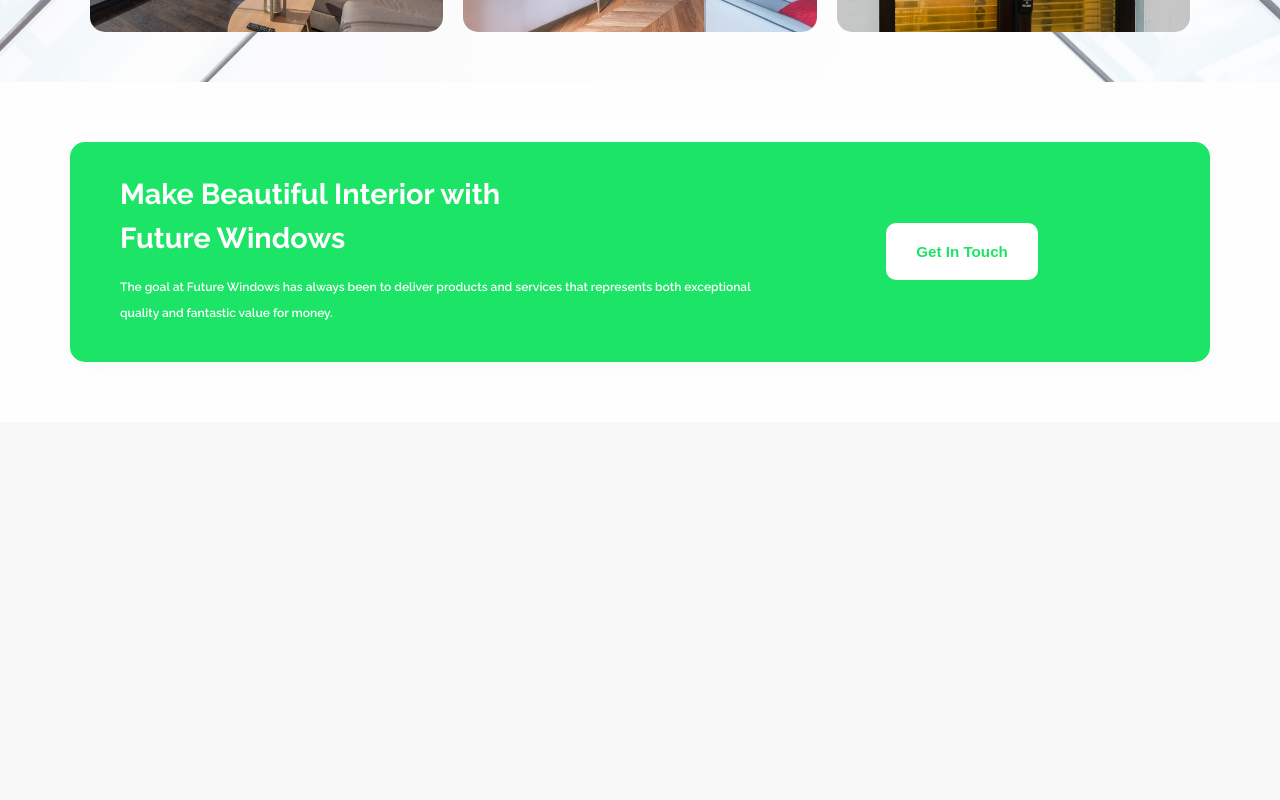
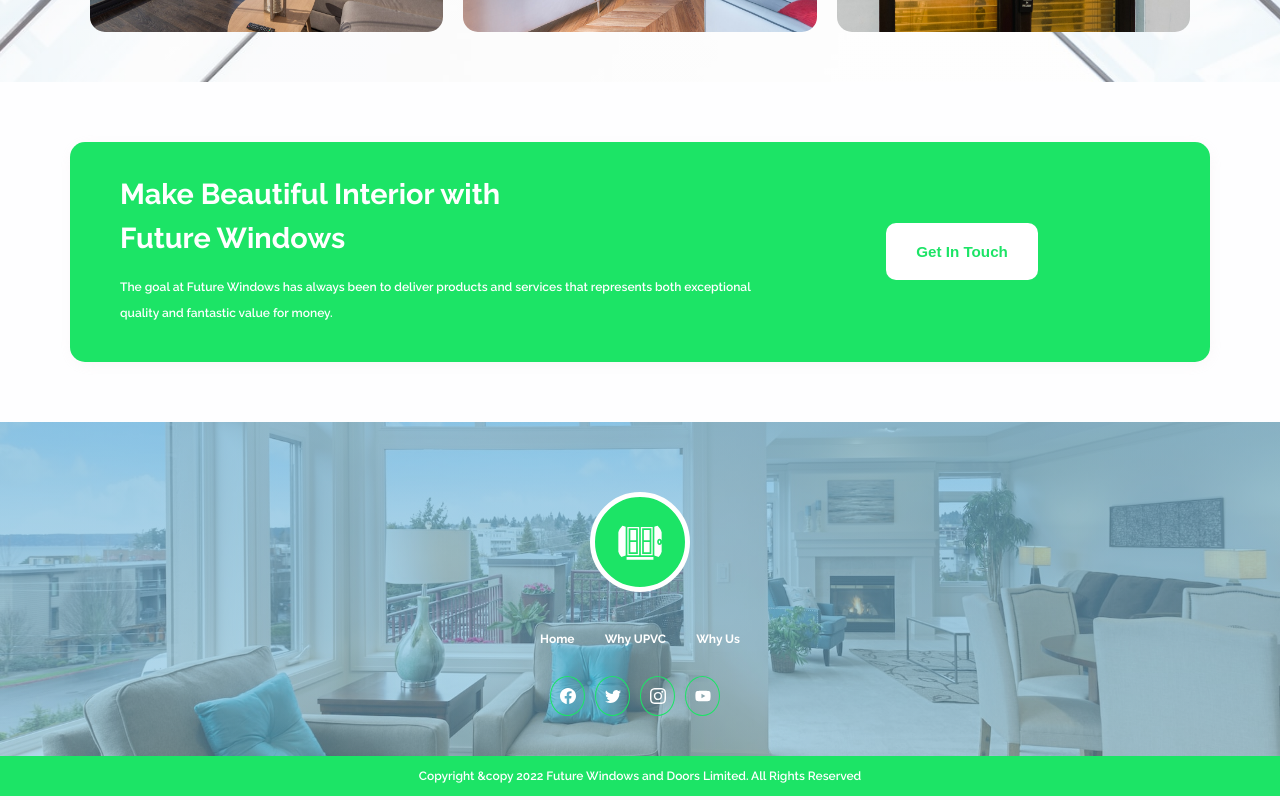
Before and after one commit to Achiekobby/real_estate_landing_page, a React (Create React App) app: page / in a window 1280 px wide. Shown: the part 4648-5448 px from the top of the page. Before the commit the page ends 5070 px from the top, so only its background shows below. Built offline with nearby package versions, Linux system fonts and the light colour scheme.

Commit message:
footer section has been completed

```diff
--- /dev/null
+++ b/src/components/Footer.jsx
@@ -0,0 +1,50 @@
+import React from "react";
+import "../scss/Footer.scss";
+import {BsFacebook, BsTwitter,BsInstagram} from 'react-icons/bs'
+import {FaYoutube} from 'react-icons/fa'
+import footerBg from "../assets/footer1.jpg";
+import {GiWindow} from 'react-icons/gi'
+const Footer = () => {
+  return (
+    <footer className="footer">
+      <div className="container">
+        <div className="copyright">
+          <p>Copyright &copy 2022 Future Windows and Doors Limited. All Rights Reserved</p>
+        </div>
+        <div className="footer-bg">
+          <img src={footerBg} alt="room-img" />
+        </div>
+        <div className="wrapper">
+          <div className="footer_content">
+            <div className="logo">
+              <GiWindow className="logo_icon"/>
+            </div>
+            <div className="site_links">
+              <ul className="links_items">
+                <li className="link">Home</li>
+                <li className="link">Why uPVC</li>
+                <li className="link">Why Us</li>
+              </ul>
+            </div>
+            <div className="socials">
+              <div className="social_icon">
+                <BsFacebook className="icon"/>
+              </div>
+              <div className="social_icon">
+                <BsTwitter className="icon"/>
+              </div>
+              <div className="social_icon">
+                <BsInstagram className="icon" />
+              </div>
+              <div className="social_icon">
+                <FaYoutube className="icon"/>
+              </div>
+            </div>
+          </div>
+        </div>
+      </div>
+    </footer>
+  );
+};
+
+export default Footer;
--- a/src/pages/Home.jsx
+++ b/src/pages/Home.jsx
@@ -10,6 +10,7 @@
 import Choose from '../components/Choose'
 import Gallery from '../components/Gallery'
 import Contact from '../components/Contact'
+import Footer from '../components/Footer'
 
 const Home = () => {
   const [sidebar, setSidebar] = useState(false)
@@ -29,6 +30,7 @@
       <Choose/>
       <Gallery/>
       <Contact/>
+      <Footer/>
     </div>
   )
 }
--- /dev/null
+++ b/src/scss/Footer.scss
@@ -0,0 +1,158 @@
+.footer {
+  width: 100%;
+  display: flex;
+  align-items: center;
+  justify-content: center;
+  position: relative;
+
+  .container {
+    max-width: 1200px;
+    width: 100%;
+    height: 100%;
+    display: flex;
+    align-items: center;
+    justify-content: center;
+    padding: 20px 30px;
+
+    .copyright {
+      position: absolute;
+      bottom: 0;
+      left: 0;
+      width: 100%;
+      height: 40px;
+      background: #1ce466;
+      display: flex;
+      align-items: center;
+      justify-content: center;
+
+      p {
+        color: #fff;
+        font-size: 0.75rem;
+        font-weight: 600;
+      }
+    }
+
+    .footer-bg {
+      position: absolute;
+      width: 100%;
+      height: 100%;
+      top: 0;
+      left: 0;
+      right: 0;
+      bottom: 0;
+      z-index: -1;
+
+      img {
+        width: 100%;
+        height: 100%;
+        object-fit: cover;
+        -o-object-fit: cover;
+      }
+
+      &::after {
+        content: "";
+        position: absolute;
+        width: 100%;
+        height: 100%;
+        top: 0;
+        left: 0;
+        right: 0;
+        bottom: 0;
+        background: linear-gradient(
+            180deg,
+            rgba(118, 181, 218, 0.5) 0%,
+            rgba(118, 186, 218, 0.5) 100%
+          ),
+          linear-gradient(180deg, rgba(118, 186, 218, 0.4) 0%, transparent 100%);
+      }
+    }
+    .wrapper {
+      width: 100%;
+      height: 100%;
+      padding: 30px 0;
+      display: flex;
+      align-items: center;
+      justify-content: center;
+
+      .footer_content {
+        width: 100%;
+        display: flex;
+        align-items: center;
+        justify-content: center;
+        flex-direction: column;
+        padding: 20px 10px;
+
+        .logo {
+          width: 100px;
+          height: 100px;
+          border-radius: 50%;
+          border: 5px solid #fff;
+          display: flex;
+          align-items: center;
+          justify-content: center;
+          background: #1ce466;
+          margin-bottom: 20px;
+
+          .logo_icon {
+            font-size: 3rem;
+            color: #fff;
+            border-radius: 50%;
+            object-fit: cover;
+            -o-object-fit: cover;
+          }
+        }
+
+        .site_links {
+          max-width: 250px;
+          width: 100%;
+          padding: 10px;
+          margin: 10px;
+
+          .links_items {
+            display: flex;
+            align-items: center;
+            justify-content: space-around;
+            list-style: none;
+
+            .link {
+              color: #fff;
+              font-size: 0.75rem;
+              font-weight: 700;
+              text-transform: capitalize;
+              transition: 0.2s ease;
+              cursor: pointer;
+
+              &:hover {
+                transform: scale(1.05);
+                color: #1ce466;
+              }
+            }
+          }
+        }
+        .socials {
+          width: 200px;
+          display: flex;
+          align-items: center;
+          justify-content: center;
+          padding: 10px;
+
+          .social_icon {
+            height: 40px;
+            width: 40px;
+            border-radius: 50%;
+            padding: 5px;
+            border: 1px solid #1ce466;
+            margin-right: 10px;
+            display: flex;
+            justify-content: center;
+            align-items: center;
+
+            .icon {
+              color: #fff;
+            }
+          }
+        }
+      }
+    }
+  }
+}
```
Also changed, not shown: src/assets/footer1.jpg (added).
